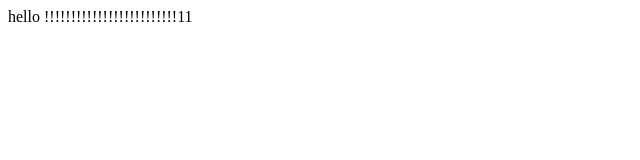
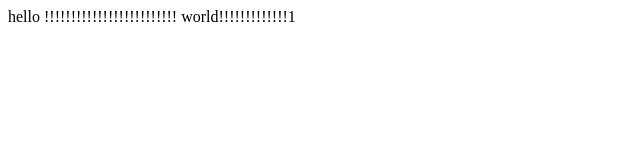
Before and after one commit to Viacheslav89/movies-list-project, a Nuxt app: page / in a window 1280 px wide. Shown: the top 160 px of the page, without its empty margins (0-640 px from the left). Built offline with nearby package versions, Linux system fonts and the light colour scheme.

Commit message:
test hello world git add .

```diff
--- a/app.vue
+++ b/app.vue
@@ -2,6 +2,6 @@
   <div>
     <!-- <NuxtRouteAnnouncer />
     <NuxtWelcome /> -->
-    hello !!!!!!!!!!!!!!!!!!!!!!!!!11
+    hello !!!!!!!!!!!!!!!!!!!!!!!!! world!!!!!!!!!!!!!1
   </div>
 </template>
```
